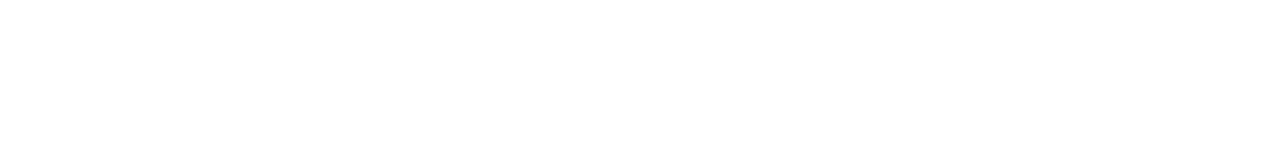
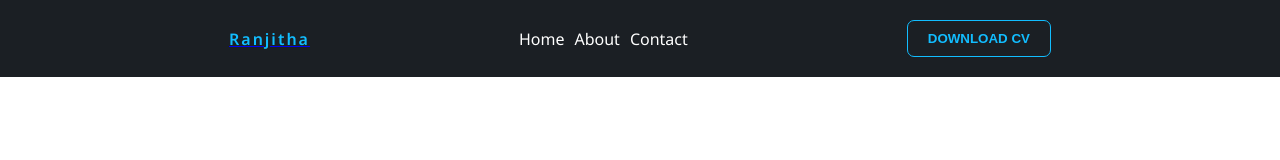
Before and after one commit to ranjitha-91/my-portfolio1, a plain HTML site: page Cyberdude/port-folio/index.html in a window 1280 px wide. Drawn offline with Linux system fonts and the light colour scheme; a web font is replaced by a local one.

Commit message:
dessign header

```diff
--- a/Cyberdude/port-folio/index.css
+++ b/Cyberdude/port-folio/index.css
@@ -0,0 +1,66 @@
+@import url('https://fonts.googleapis.com/css2?family=Dancing+Script:wght@400..700&family=Jacquard+24&family=Jersey+20&family=Lateef:wght@200;300;400;500;600;700;800&family=Merriweather:ital,wght@0,300;0,400;0,700;0,900;1,300;1,400;1,700;1,900&family=Noto+Sans:ital,wght@0,100..900;1,100..900&family=Poppins:wght@200;400&family=Reddit+Mono:wght@200..900&family=Roboto:ital,wght@0,100;0,300;0,400;0,500;0,700;0,900;1,100;1,300;1,400;1,500;1,700;1,900&family=Workbench&display=swap');
+
+*{
+    margin:0;
+    padding: 0;
+    box-sizing: border-box;
+}
+:root{
+    --primary:#12bdff;
+   --dark-primary:#1b1f24;
+}
+body{
+    font-family: "Noto Sans", sans-serif;
+}
+
+header{
+    background-color:var(--dark-primary);
+    padding:20px;
+    color:#fff;
+    display: flex;
+    justify-content: space-evenly;
+    align-items: center;
+
+}
+ul{
+    display:flex;
+    list-style: none;
+}
+ul li{
+    margin-right:10px;
+
+}
+ul li a{
+    color:#fff;
+    text-decoration: none;
+}
+ul li a:hover{
+    color:var(--primary);
+    font-weight: bold;
+}
+header{
+    background-color: var(--dark-primary);
+    padding:20px;
+    color:#fff;
+    display:flex;
+    justify-content: space-evenly;
+    align-items: center;
+}
+header button{
+    padding:10px 20px;
+    font-weight: bold;
+    background-color: var(--dark-primary);
+    border:1px solid var(--primary);
+    color:var(--primary);
+    border-radius: 7px;
+}
+header button:hover{
+    background-color: var(--primary);
+    cursor: pointer;
+    color:var(--dark-primary);
+}
+header .logo{
+font-weight: 600;
+color:var(--primary);
+letter-spacing: 2px;
+}
--- a/Cyberdude/port-folio/index.html
+++ b/Cyberdude/port-folio/index.html
@@ -3,10 +3,31 @@
 <head>
     <meta charset="UTF-8">
     <meta name="viewport" content="width=device-width, initial-scale=1.0">
-    <title>Document</title>
+    <title>myportfolio</title>
     <link rel="stylesheet" href="./index.css" type="text/css"/>
 </head>
 <body>
+    <header>
+   <div>
+    <a href="home.html"><span class="logo">Ranjitha</span></a>
+   </div>
+   <div>
+    <ul>
+        <li>
+            <a href="home.html">Home</a>
+        </li>
+        <li>
+            <a href="about.html">About</a>
+        </li>
+        <li>
+            <a href="contact.html">Contact</a>
+        </li>
 
+    </ul>
+   </div>
+   <div>
+    <button>DOWNLOAD CV</button>
+   </div></header>
+    <script src="index.js"></script>
 </body>
 </html>
```
